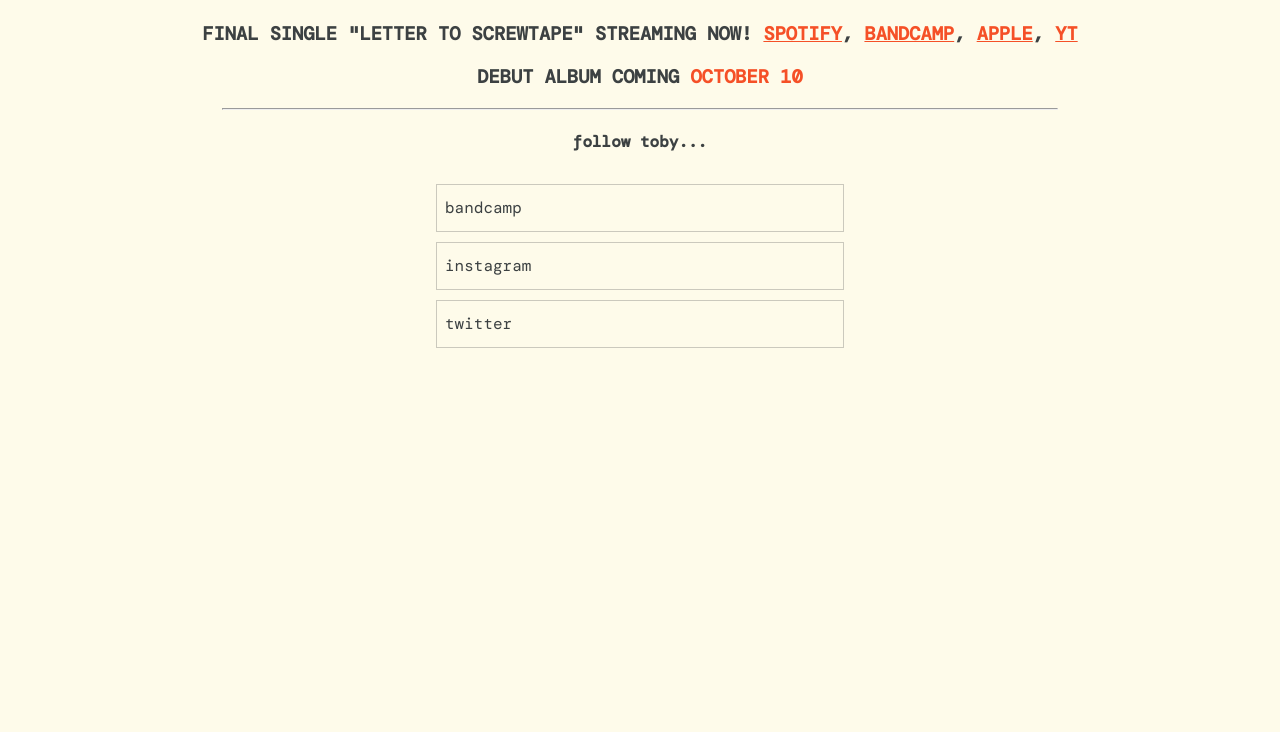
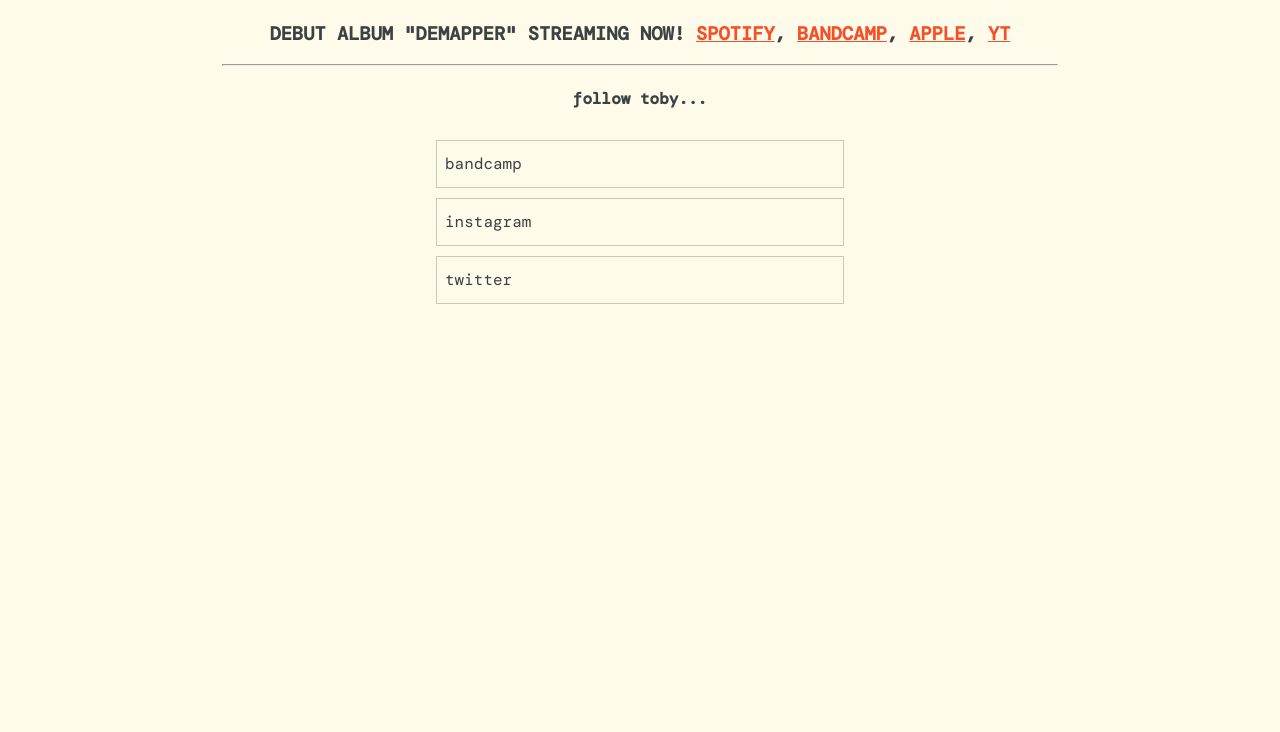
Before and after one commit to brockross/tobythetiger, a plain HTML site: page index.html in a window 1280 px wide. Shown: the part 68-800 px from the top of the page. Drawn offline with nearby package versions, Linux system fonts and the light colour scheme; a web font is replaced by a local one.

Commit message:
add album release link

```diff
--- a/index.html
+++ b/index.html
@@ -85,8 +85,7 @@
     <div id="banner">toby the tiger</div>
     <div id="main-container">
       <marquee id="tagline" scrollamount="6">thoughtful indie rock // Boise, ID</marquee>
-      <h3>FINAL SINGLE "LETTER TO SCREWTAPE" STREAMING NOW! <a class="important-text" href="https://open.spotify.com/track/2ci5oyAWbE0J1wdBCmXuMQ?si=f7887333dc834d09">SPOTIFY</a>, <a class="important-text" href="https://tobythetiger.bandcamp.com/track/letter-to-screwtape">BANDCAMP</a>, <a class="important-text" href="https://music.apple.com/us/album/letter-to-screwtape-single/1760510488">APPLE</a>, <a class="important-text" href="https://music.youtube.com/watch?v=ZsaJHd-OWMI&si=JQWO93n8tvdZ2Ysp">YT</a></h3>
-      <h3>DEBUT ALBUM COMING <span class="important-text">OCTOBER 10</span></h3>
+      <h3>DEBUT ALBUM "DEMAPPER" STREAMING NOW! <a class="important-text" href="https://open.spotify.com/album/0cuGaQAz9B0NABxGxP1uzI?si=c4asIDsORwKvUQ_Q0mP-wg">SPOTIFY</a>, <a class="important-text" href="https://tobythetiger.bandcamp.com/album/demapper">BANDCAMP</a>, <a class="important-text" href="https://music.apple.com/us/album/demapper/1772478589">APPLE</a>, <a class="important-text" href="https://music.youtube.com/playlist?list=OLAK5uy_n6l0M5cAAGDGmpEAZk5WbcJMxNnVadafE&si=KTQ3vsgjUuloQqws">YT</a></h3>
       <hr />
       <h4>follow toby...</h4>
       <div id="cards-container">
```
